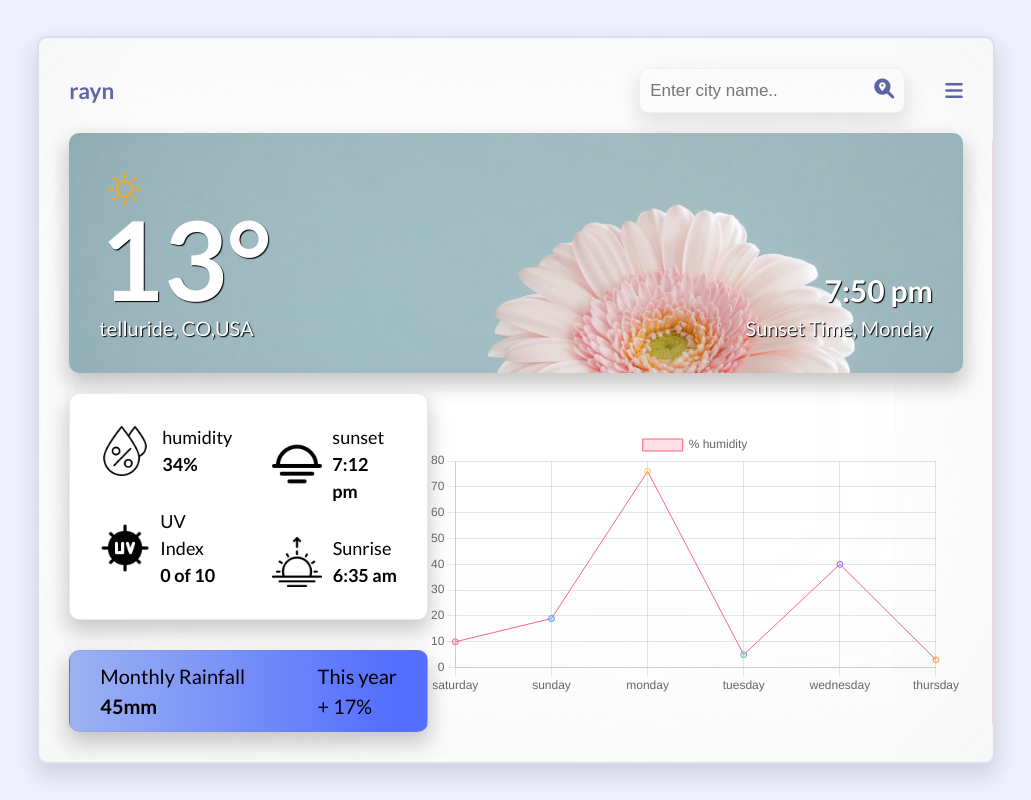
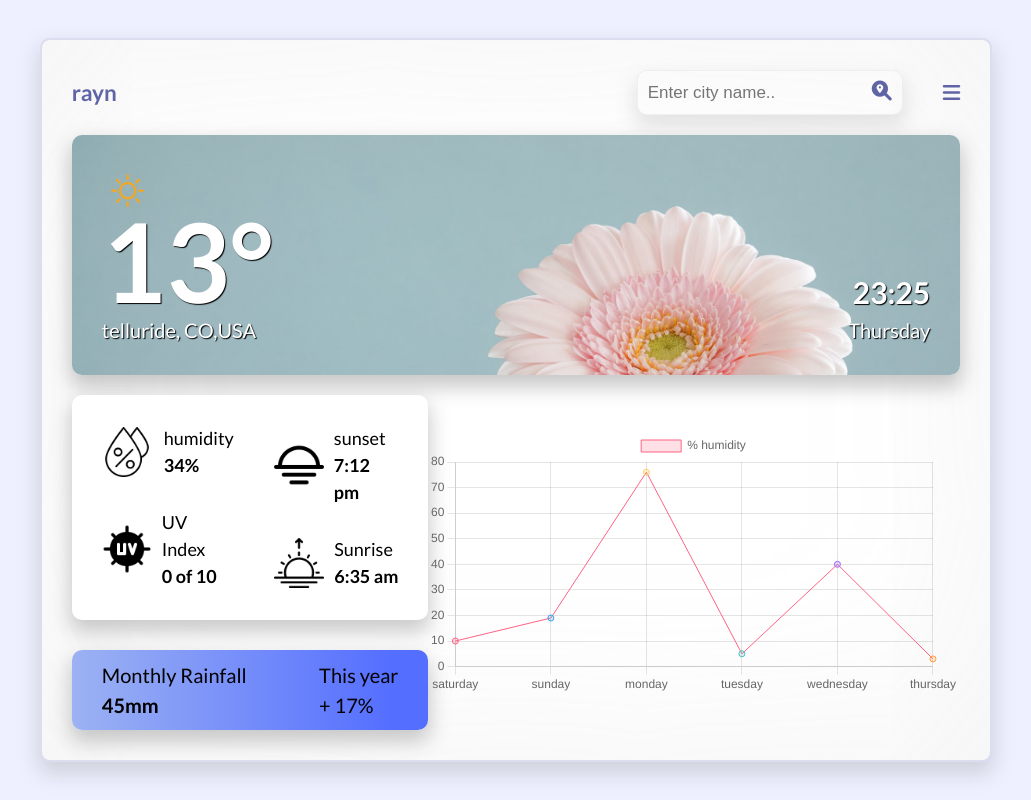
Before and after one commit to Ehsan-c137/FrontEnd-Mentorship, a plain HTML site: page Frontend-Mentorship-Challenge-06/index.html in a window 1280 px wide. Shown: the whole page, without its empty margins (124-1155 px from the left). Drawn offline with nearby package versions, Linux system fonts and the light colour scheme; no server answers.

Commit message:
added realtime date

```diff
--- a/Frontend-Mentorship-Challenge-06/assets/script.js
+++ b/Frontend-Mentorship-Challenge-06/assets/script.js
@@ -4,6 +4,7 @@ const modalHamburgerBtn = document.querySelector(".modal_hamburger");
 const modalHamburgerOpen = document.querySelector(".modal-hamburger-open");
 const closeHamBtn = document.querySelector(".close-ham-btn");
 const mainContainerSub = document.querySelector(".main-container-sub");
+const currentTime = document.querySelector(".current-time");
 
 const openModal = function () {
    mainContainerSub.classList.toggle("show-menu");
@@ -12,23 +13,25 @@ const openModal = function () {
 };
 modalHamburgerBtn.addEventListener("click", openModal);
 
-const getJSON = function (url, errorMsg = "somthing went wrong") {
-   fetch(url).then((response) => {
-      if (!response.ok) throw new Error(`${errorMsg} - ${response.status}`);
-      return response.json();
-   });
-};
-const getCountryData = function () {
-   getJSON(
-      "http://api.openweathermap.org/data/2.5/forecast?id=524901&appid=fdf7cba70862ec4cdb5083aebdd424b7"
-   );
-};
-console.log(getCountryData());
+const time = new Date();
+currentTime.textContent = `${time.getHours()}:${time.getMinutes()}`;
+const weekday = [
+   "Sunday",
+   "Monday",
+   "Tuesday",
+   "Wednesday",
+   "Thursday",
+   "Friday",
+   "Saturday",
+];
+let day = weekday[time.getDay()];
+document.querySelector(".current-date").textContent = day;
 
 // chart js
 const ctx = document.getElementById("myChart").getContext("2d");
 const myChart = new Chart(ctx, {
    type: "line",
+
    data: {
       labels: [
          "saturday",
@@ -42,6 +45,7 @@ const myChart = new Chart(ctx, {
          {
             label: "% humidity",
             data: [10, 19, 76, 5, 40, 3],
+            Fill: true,
             backgroundColor: [
                "rgba(255, 99, 132, 0.2)",
                "rgba(54, 162, 235, 0.2)",
--- a/Frontend-Mentorship-Challenge-06/assets/style/main.scss
+++ b/Frontend-Mentorship-Challenge-06/assets/style/main.scss
@@ -161,7 +161,6 @@ i {
       background-color: white;
       display: flex;
       box-shadow: 0rem 1rem 2rem 2px rgba(128, 128, 128, 0.411);
-      border: 1px solid rgba(128, 128, 128, 0.171);
       border-radius: 1rem;
       padding: 1rem;
    }
--- a/Frontend-Mentorship-Challenge-06/index.html
+++ b/Frontend-Mentorship-Challenge-06/index.html
@@ -38,8 +38,8 @@
                         <p>telluride, CO,USA</p>
                      </div>
                      <div class="first-container__overal-right">
-                        <h3>7:50 pm</h3>
-                        <p>Sunset Time, Monday</p>
+                        <h3 class="current-time">7:50 pm</h3>
+                        <p class="current-date">Sunset Time, Monday</p>
                      </div>
                   </div>
                   <div id="second-container">
```
Also changed, not shown: Frontend-Mentorship-Challenge-06/assets/style/main.css, 1 other file.
